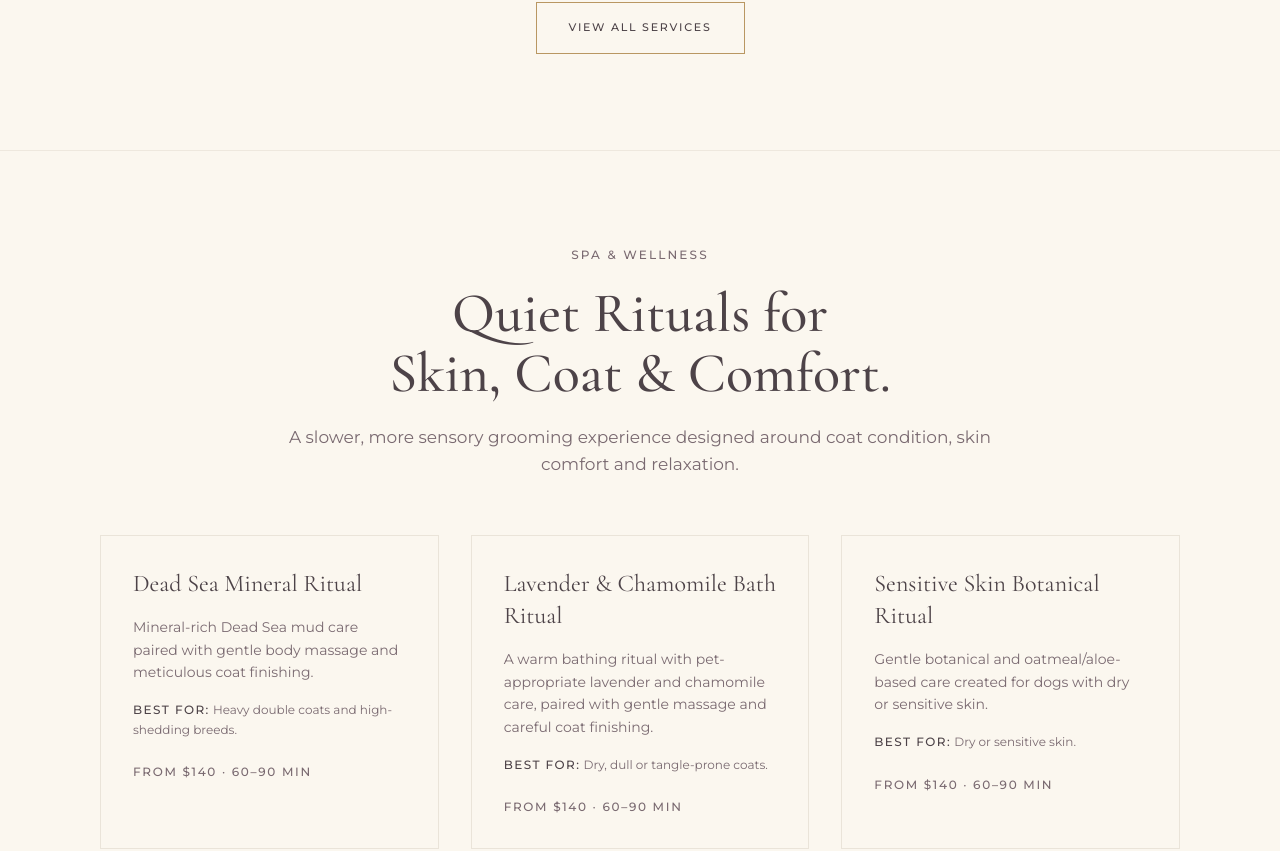
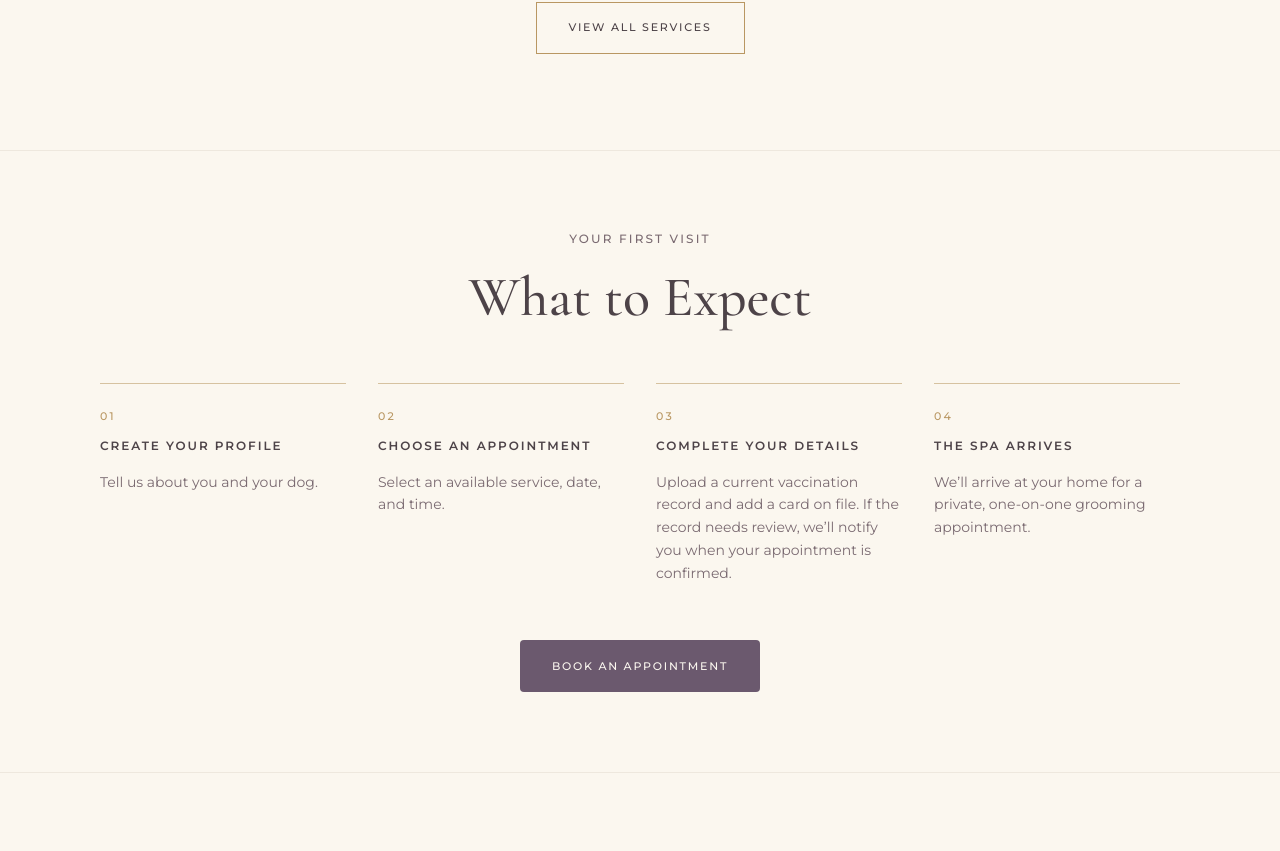
Before and after one commit to whee0593-sudo/K9-Atelier, a Next.js app: page / in a window 1280 px wide. Shown: the part 3063-3914 px from the top of the page. Built offline with nearby package versions, Linux system fonts and the light colour scheme; no server answers.

Commit message:
feat: add first visit guide to homepage

```diff
--- a/package.json
+++ b/package.json
@@ -7,7 +7,7 @@
     "build": "next build",
     "start": "next start",
     "lint": "next lint",
-    "test": "npx --yes tsx --test src/lib/pets/validation.test.ts src/lib/vaccinations/magic-bytes.test.ts src/lib/vaccinations/booking.test.ts src/lib/sms/phone.test.ts src/lib/sms/notifications.test.ts src/lib/sms/schedule.test.ts src/lib/sms/inbound.test.ts src/lib/sms/staff-compose.test.ts src/lib/sms/inbox.test.ts src/lib/sms/staff-reply.test.ts src/lib/sms/checkout-copy.test.ts src/lib/sms/visit-update-copy.test.ts src/lib/charges/receipt-view.test.ts src/lib/charges/visit-line-items.test.ts src/lib/appointments/marks.test.ts src/lib/appointments/staff-status-notice.test.ts src/lib/appointments/operational-visibility.test.ts src/lib/voice/bridge.test.ts src/lib/voice/inbound.test.ts src/lib/booking-schedule.test.ts src/lib/business.test.ts src/lib/service-page.test.ts src/lib/rate-limit.test.ts src/lib/support-contact.test.ts src/lib/support-photos.test.ts src/lib/referrals/codes.test.ts src/lib/referrals/address.test.ts src/lib/referrals/eligible.test.ts src/lib/referrals/household.test.ts src/lib/referrals/reservation.test.ts src/lib/referrals/ledger.test.ts src/lib/supabase/function-security.test.ts",
+    "test": "npx --yes tsx --test src/lib/pets/validation.test.ts src/lib/vaccinations/magic-bytes.test.ts src/lib/vaccinations/booking.test.ts src/lib/sms/phone.test.ts src/lib/sms/notifications.test.ts src/lib/sms/schedule.test.ts src/lib/sms/inbound.test.ts src/lib/sms/staff-compose.test.ts src/lib/sms/inbox.test.ts src/lib/sms/staff-reply.test.ts src/lib/sms/checkout-copy.test.ts src/lib/sms/visit-update-copy.test.ts src/lib/charges/receipt-view.test.ts src/lib/charges/visit-line-items.test.ts src/lib/appointments/marks.test.ts src/lib/appointments/staff-status-notice.test.ts src/lib/appointments/operational-visibility.test.ts src/components/home/HomeFirstVisit.test.ts src/lib/voice/bridge.test.ts src/lib/voice/inbound.test.ts src/lib/booking-schedule.test.ts src/lib/business.test.ts src/lib/service-page.test.ts src/lib/rate-limit.test.ts src/lib/support-contact.test.ts src/lib/support-photos.test.ts src/lib/referrals/codes.test.ts src/lib/referrals/address.test.ts src/lib/referrals/eligible.test.ts src/lib/referrals/household.test.ts src/lib/referrals/reservation.test.ts src/lib/referrals/ledger.test.ts src/lib/supabase/function-security.test.ts",
     "verify:supabase": "npx --yes tsx scripts/verify-supabase-schema.mts"
   },
   "dependencies": {
--- /dev/null
+++ b/src/components/home/HomeFirstVisit.tsx
@@ -0,0 +1,42 @@
+import { BookServiceLink } from "@/components/booking/BookServiceLink";
+import { Container } from "@/components/luxury/Container";
+import { SectionIntro } from "@/components/luxury/SectionIntro";
+import { homeFirstVisitSteps } from "@/components/home/home-first-visit";
+
+export function HomeFirstVisit() {
+  return (
+    <section
+      id="first-visit"
+      className="scroll-mt-24 border-b border-gray-line/60 py-16 md:py-20"
+    >
+      <Container>
+        <SectionIntro eyebrow="Your First Visit" title="What to Expect" />
+
+        <ol className="mt-12 grid list-none gap-10 p-0 md:mt-14 md:grid-cols-4 md:gap-8">
+          {homeFirstVisitSteps.map((step) => (
+            <li
+              key={step.number}
+              className="border-t border-champagne/55 pt-6 text-left"
+            >
+              <p className="font-body text-[11px] font-medium uppercase tracking-[0.2em] text-champagne">
+                {step.number}
+              </p>
+              <h3 className="font-body mt-3 text-[12px] font-semibold uppercase tracking-[0.16em] text-ink">
+                {step.title}
+              </h3>
+              <p className="font-body mt-4 text-sm leading-relaxed text-taupe">
+                {step.body}
+              </p>
+            </li>
+          ))}
+        </ol>
+
+        <div className="mt-12 text-center md:mt-14">
+          <BookServiceLink className="inline-flex min-h-[52px] items-center justify-center rounded-sm bg-deep-lavender px-8 text-[11px] font-medium uppercase tracking-[0.16em] text-ivory transition duration-500 hover:bg-ink motion-reduce:transition-none">
+            Book an Appointment
+          </BookServiceLink>
+        </div>
+      </Container>
+    </section>
+  );
+}
--- a/src/components/home/HomePageContent.tsx
+++ b/src/components/home/HomePageContent.tsx
@@ -4,6 +4,7 @@ import { HomeBookingCta } from "./HomeBookingCta";
 import { HomeExperience } from "./HomeExperience";
 import { HomeExpertise } from "./HomeExpertise";
 import { HomeFaqTeaser } from "./HomeFaqTeaser";
+import { HomeFirstVisit } from "./HomeFirstVisit";
 import { HomeGentleCare } from "./HomeGentleCare";
 import { HomeHero } from "./HomeHero";
 import { HomeReviews } from "./HomeReviews";
@@ -17,6 +18,7 @@ export function HomePageContent() {
       <HomeExperience />
       <HomeExpertise />
       <HomeSignatureServices />
+      <HomeFirstVisit />
       <HomeSpaWellness />
       <HomeArtistry />
       <HomeReviews />
--- /dev/null
+++ b/src/components/home/home-first-visit.ts
@@ -0,0 +1,22 @@
+export const homeFirstVisitSteps = [
+  {
+    number: "01",
+    title: "Create Your Profile",
+    body: "Tell us about you and your dog.",
+  },
+  {
+    number: "02",
+    title: "Choose an Appointment",
+    body: "Select an available service, date, and time.",
+  },
+  {
+    number: "03",
+    title: "Complete Your Details",
+    body: "Upload a current vaccination record and add a card on file. If the record needs review, we’ll notify you when your appointment is confirmed.",
+  },
+  {
+    number: "04",
+    title: "The Spa Arrives",
+    body: "We’ll arrive at your home for a private, one-on-one grooming appointment.",
+  },
+] as const;
```
Also changed, not shown: 1 other file (tests, documents, lock files or other folders).
